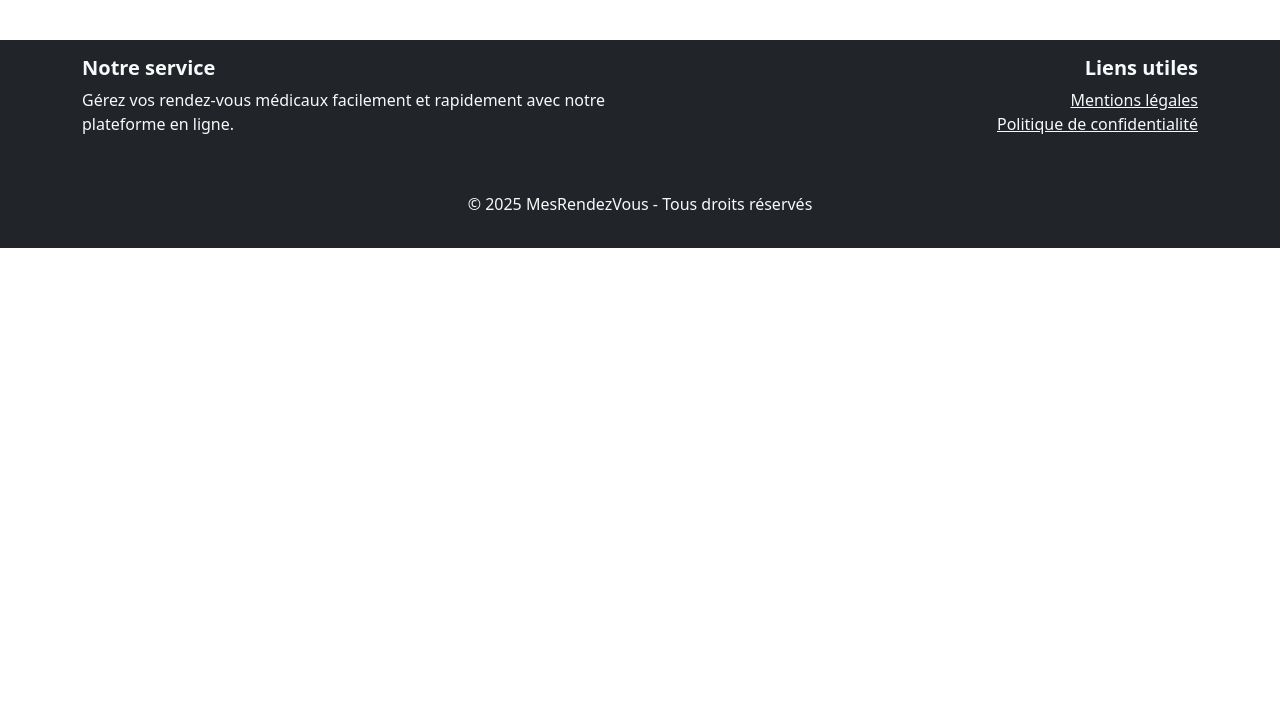
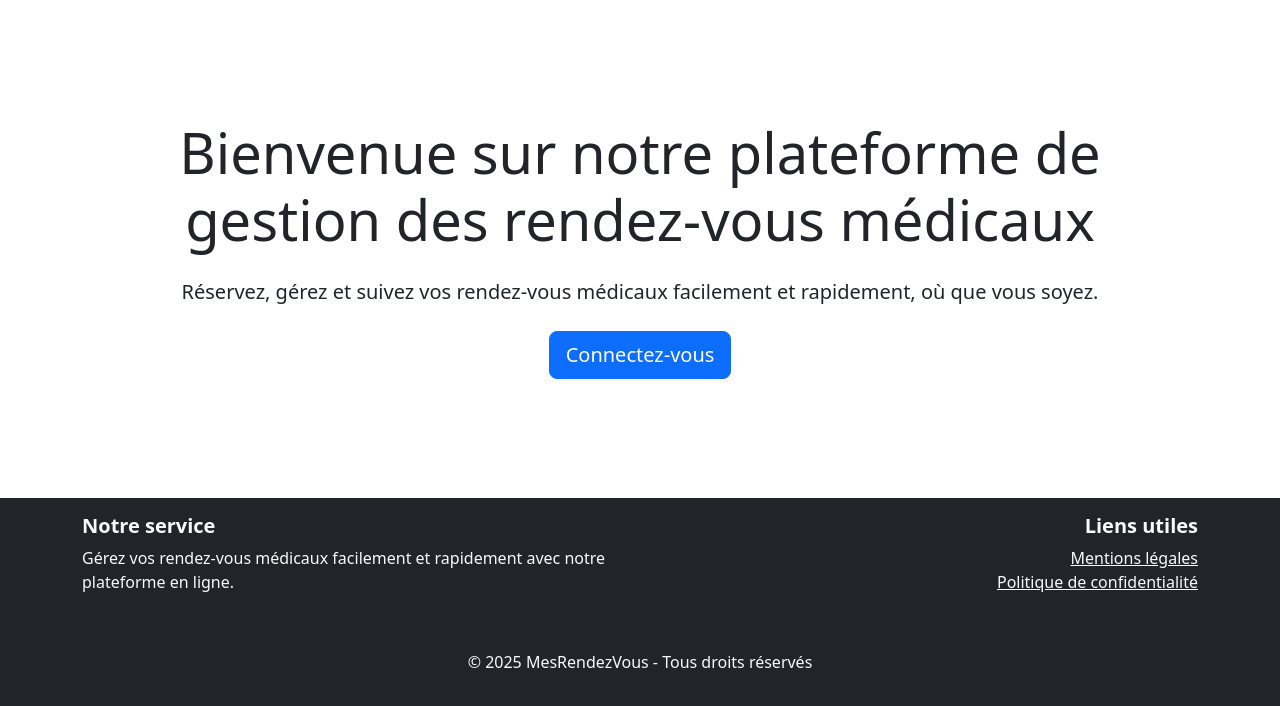
Before and after one commit to Nicolas2027g/Reservation_BDD, a PHP site: page / in a window 1280 px wide. Shown: the part 94-800 px from the top of the page. Run offline with PHP 8.4, Linux system fonts and the light colour scheme.

Commit message:
Page d'accueil

```diff
--- a/index.php
+++ b/index.php
@@ -1,8 +1,13 @@
 <?php   include "asset/php/head.php"    ?>
 <?php   include "asset/php/header_d.php"  ?>
 
-<main>
-
+<main class="flex-grow-1 d-flex align-items-center justify-content-center text-center">
+    <div class="container">
+        <h1 class="display-4 mb-4">Bienvenue sur notre plateforme de gestion des rendez-vous médicaux</h1>
+        <p class="lead mb-4">Réservez, gérez et suivez vos rendez-vous médicaux facilement et rapidement, où que vous soyez.</p>
+        <a href="#" class="btn btn-primary btn-lg">Connectez-vous</a>
+    </div>
 </main>
 
 <?php   include "asset/php/footer.php"  ?>
+<?php   include "asset/php/foot.php"    ?>
```
